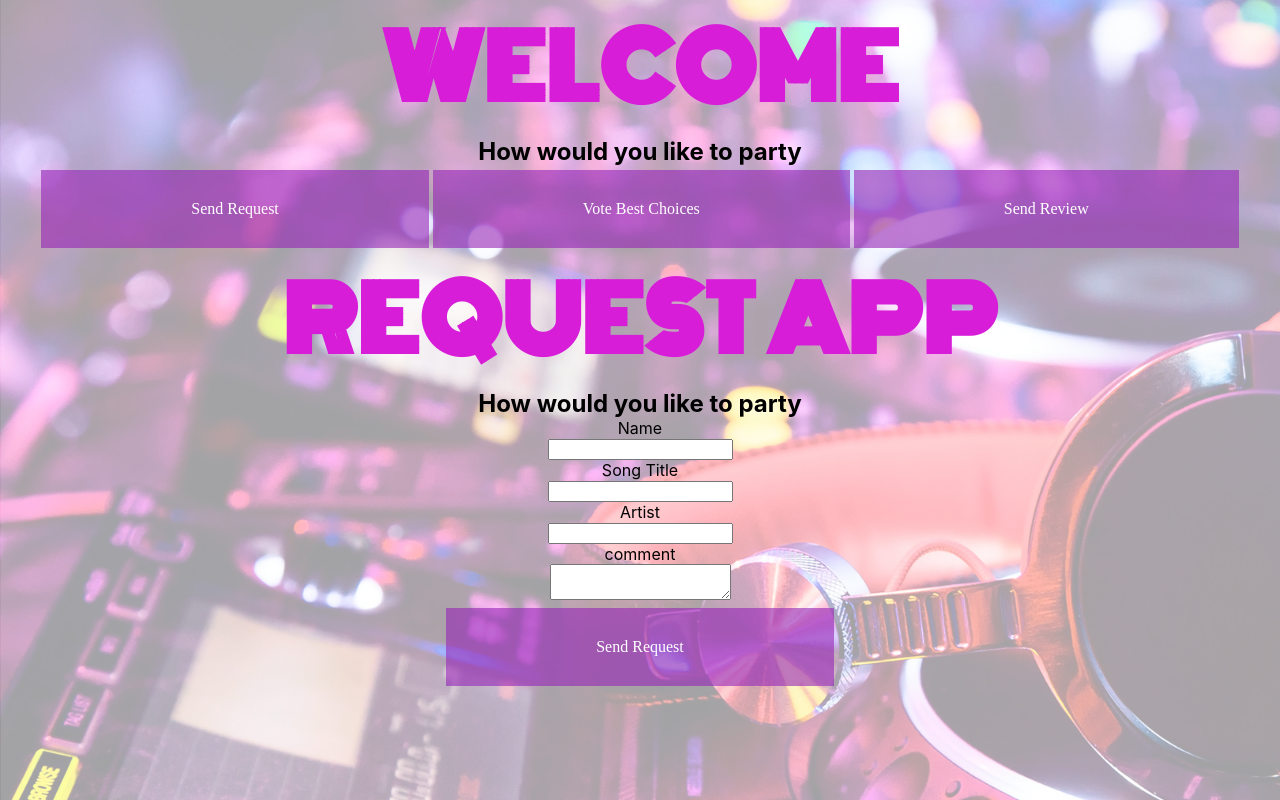
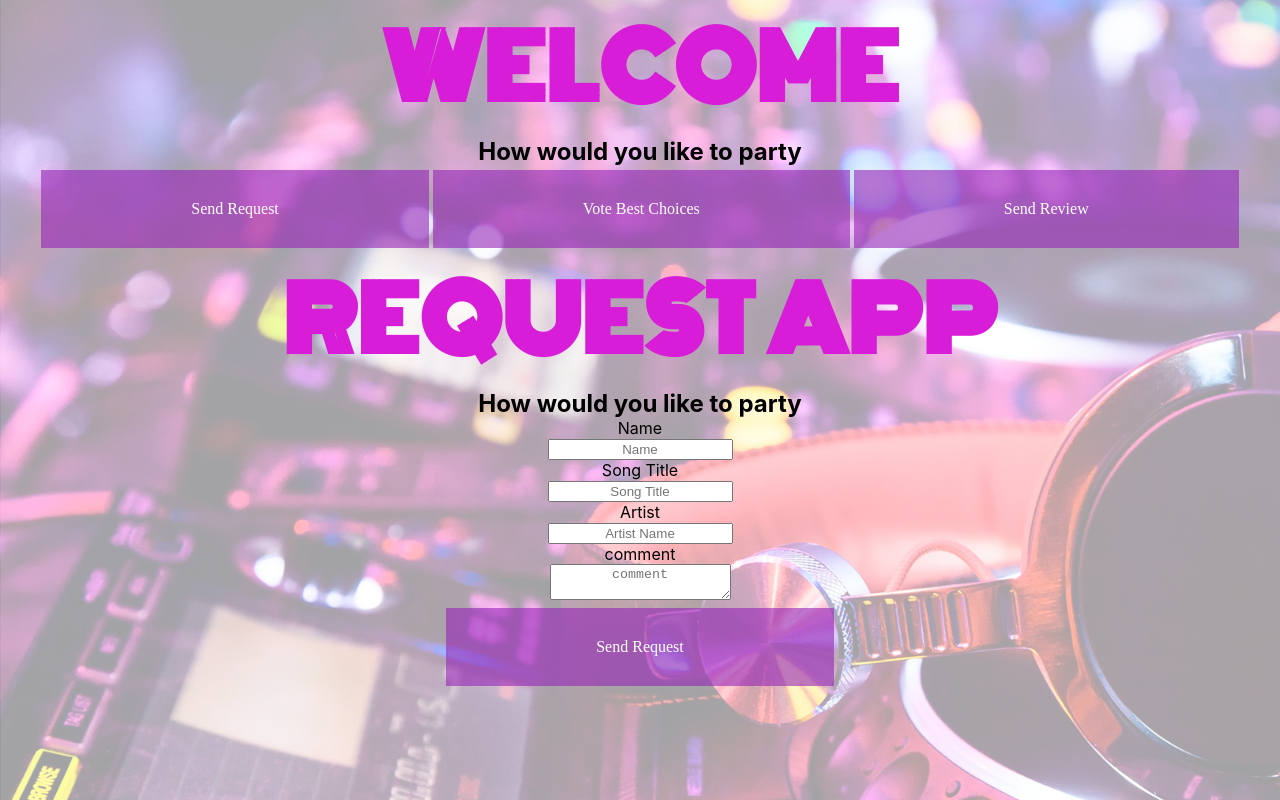
Before and after one commit to Mchicksr/The-Request-App-client, a React (Create React App) app: page /Form in a window 1280 px wide. Built offline with nearby package versions, Linux system fonts and the light colour scheme; no server answers; a web font is replaced by a local one.

Commit message:
validation

```diff
--- a/src/Form/Form .js
+++ b/src/Form/Form .js
@@ -8,10 +8,10 @@ class Form extends Component {
     constructor(props) {
         super(props);
         this.state = {
-            name:" ",
-            title:" ",
-            artist:" ",
-            comment:" ",
+            name:null,
+            title:null,
+            artist:null,
+            comment:null,
             value: ' '
 
         }
@@ -115,13 +115,13 @@ return (
 
         <label name ="name">Name</label><br></br>
         <input
-
+        required
         type="text"
         id="name"
         name="name"
         value={this.state.name}
         onChange={e => this.nameChanged(e)}
-        placeholder="NAME">
+        placeholder="Name">
         </input><br></br>
 
         <label name ="title">Song Title</label><br></br>
@@ -154,7 +154,7 @@ return (
         <br></br>
 
         <button
-        disabled={(!this.state.name.trim ===" ")}
+        disabled={!this.state.name && !this.state.title}
         type='submit'
         className ="req" >
         Send Request
```
